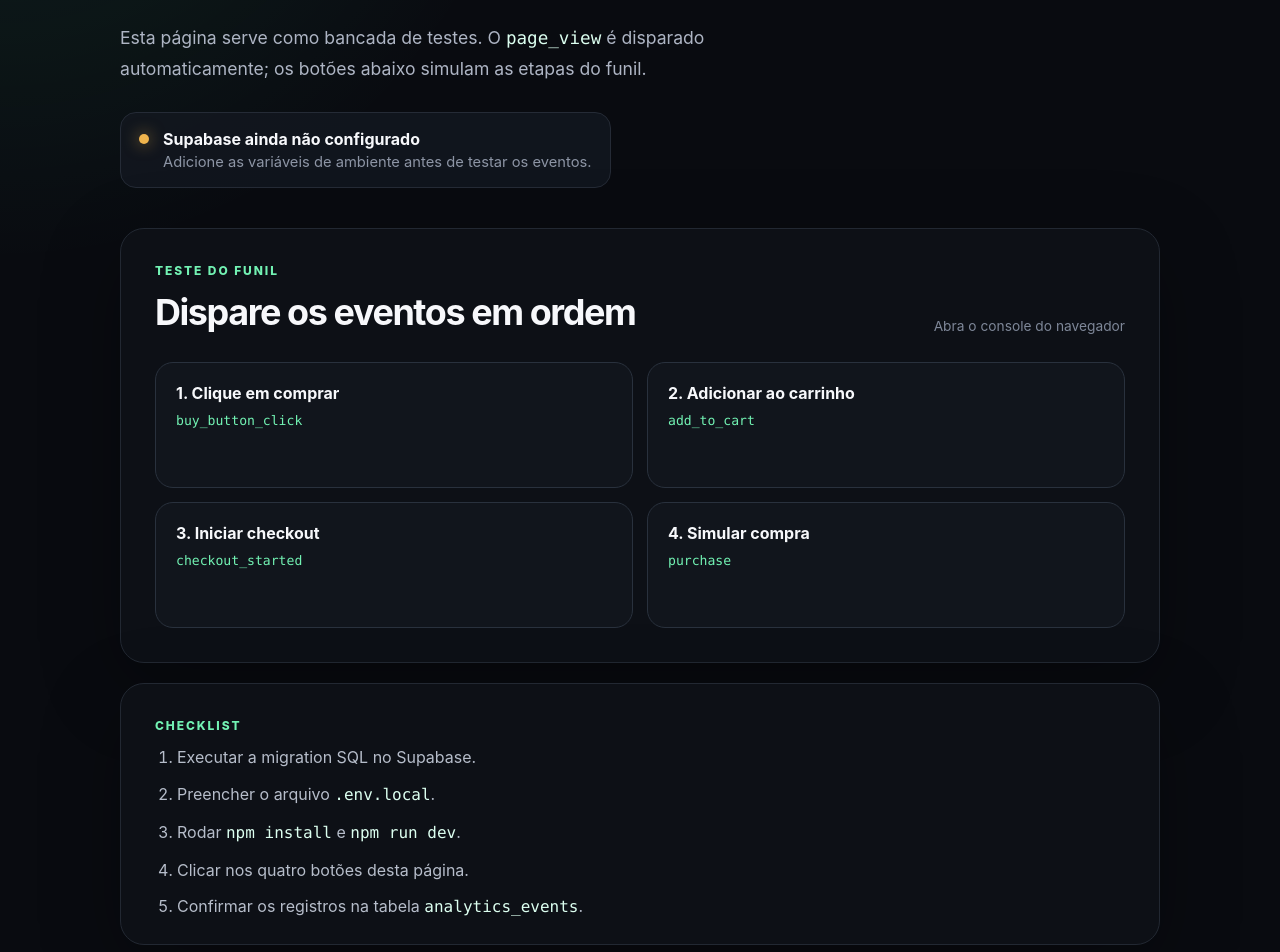
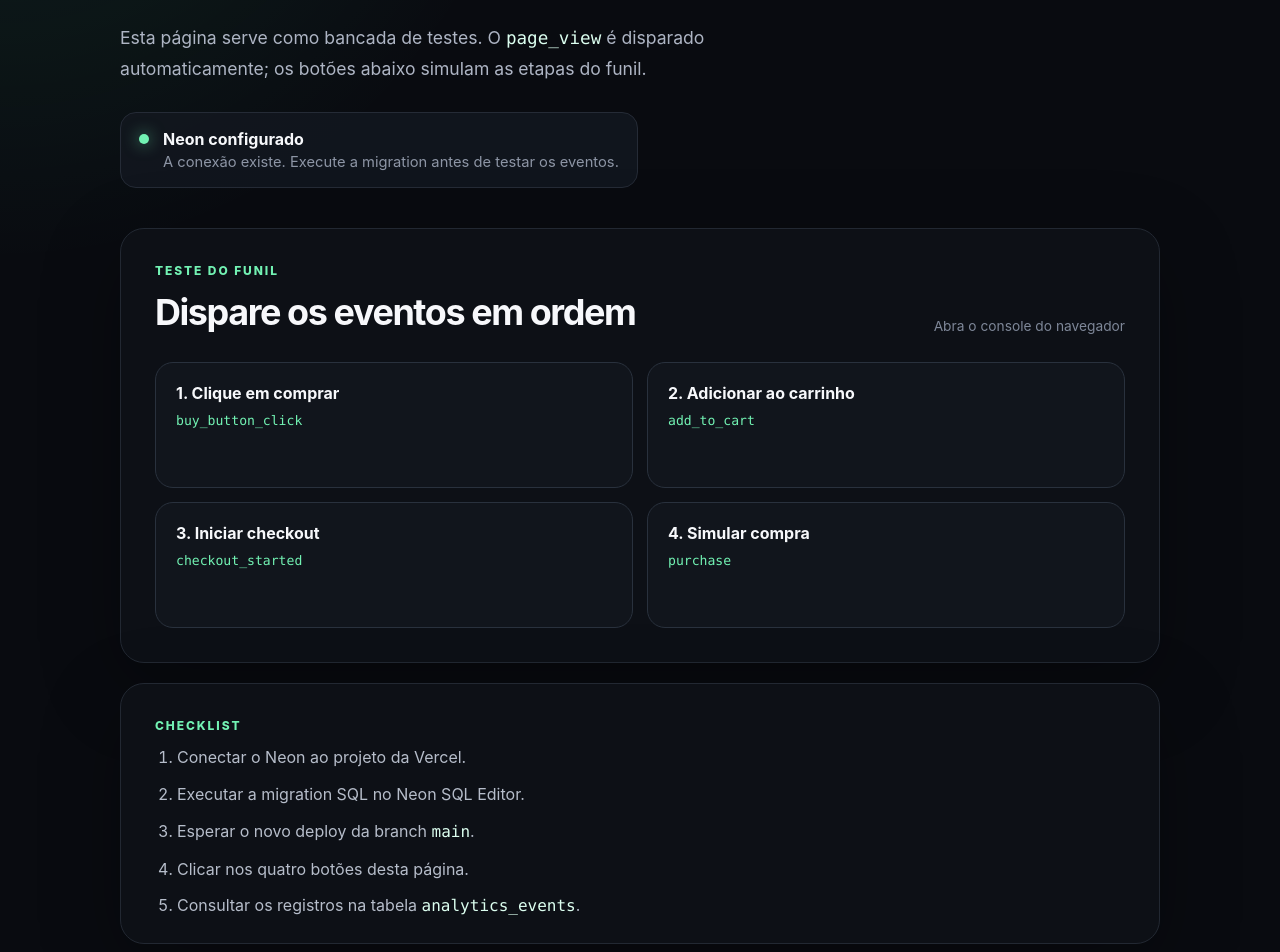
Before and after one commit to otavioays/analise-de-dados-fbads, a Next.js app: page / in a window 1280 px wide. Shown: the part 280-1232 px from the top of the page. Built offline with nearby package versions, Linux system fonts and the light colour scheme; no server answers; the database is empty.

Commit message:
refactor: show Neon connection status on test page

```diff
--- a/app/page.tsx
+++ b/app/page.tsx
@@ -27,9 +27,7 @@ const testEvents = [
 ];
 
 export default function Home() {
-  const hasSupabaseUrl = Boolean(process.env.NEXT_PUBLIC_SUPABASE_URL);
-  const hasServiceRole = Boolean(process.env.SUPABASE_SERVICE_ROLE_KEY);
-  const isConfigured = hasSupabaseUrl && hasServiceRole;
+  const isConfigured = Boolean(process.env.DATABASE_URL);
 
   return (
     <main className="shell">
@@ -46,14 +44,12 @@ export default function Home() {
           <span className="statusDot" />
           <div>
             <strong>
-              {isConfigured
-                ? "Supabase configurado"
-                : "Supabase ainda não configurado"}
+              {isConfigured ? "Neon configurado" : "Neon ainda não configurado"}
             </strong>
             <p>
               {isConfigured
-                ? "Os eventos já podem ser gravados no banco."
-                : "Adicione as variáveis de ambiente antes de testar os eventos."}
+                ? "A conexão existe. Execute a migration antes de testar os eventos."
+                : "Conecte o banco e disponibilize DATABASE_URL na Vercel."}
             </p>
           </div>
         </div>
@@ -87,11 +83,11 @@ export default function Home() {
       <section className="panel compact">
         <p className="eyebrow">CHECKLIST</p>
         <ol className="checklist">
-          <li>Executar a migration SQL no Supabase.</li>
-          <li>Preencher o arquivo <code>.env.local</code>.</li>
-          <li>Rodar <code>npm install</code> e <code>npm run dev</code>.</li>
+          <li>Conectar o Neon ao projeto da Vercel.</li>
+          <li>Executar a migration SQL no Neon SQL Editor.</li>
+          <li>Esperar o novo deploy da branch <code>main</code>.</li>
           <li>Clicar nos quatro botões desta página.</li>
-          <li>Confirmar os registros na tabela <code>analytics_events</code>.</li>
+          <li>Consultar os registros na tabela <code>analytics_events</code>.</li>
         </ol>
       </section>
     </main>
```
